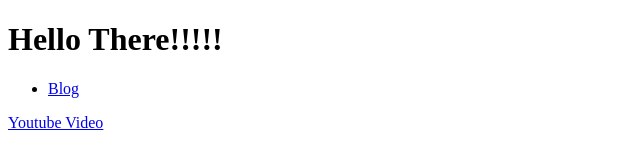
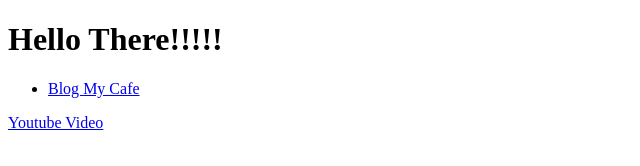
Before and after one commit to mokshkopikar/mokshkopikar.github.io, a plain HTML site: page index.html in a window 1280 px wide. Shown: the full height of the page, 0-640 px from the left. Drawn offline with Linux system fonts and the light colour scheme.

Commit message:
I added a link to one of my other websites

```diff
--- a/index.html
+++ b/index.html
@@ -6,6 +6,7 @@
     <ul>
         <li>
             <a href = "blogpost.html">Blog </a>
+            <a href = "myresteraunt.html">My Cafe</a>
         </li>
 </ul>
     <a href = "https://www.youtube.com/watch?v=QXnOawhlGyM&t=28s">Youtube Video</a>
```
